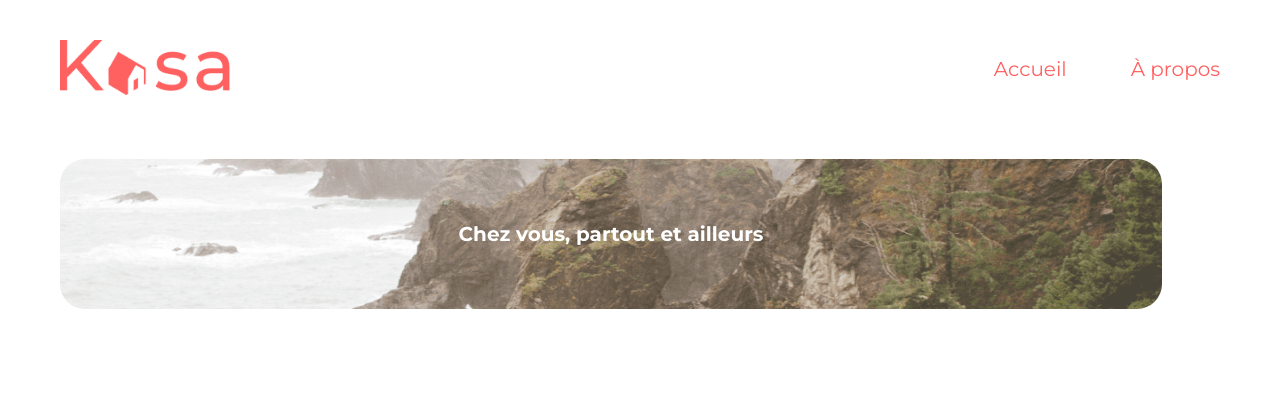
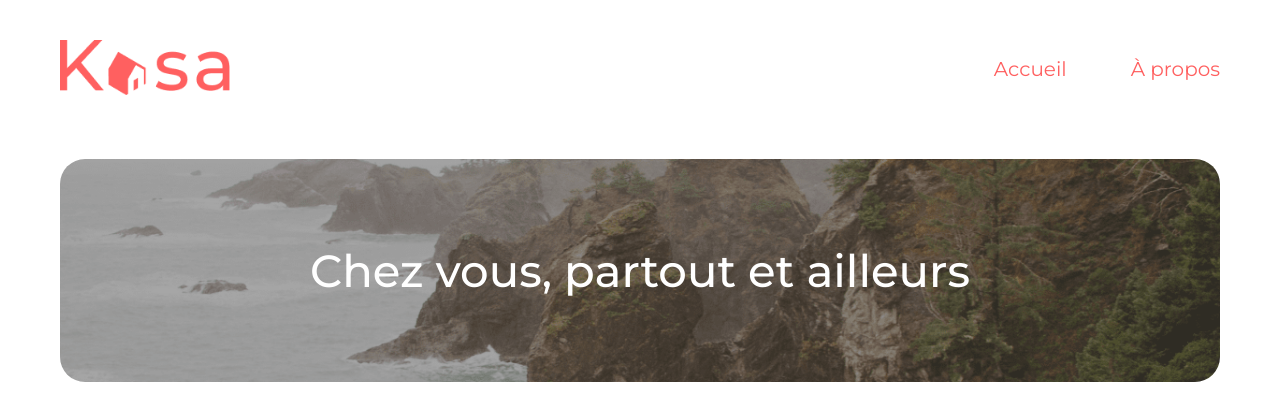
Before and after one commit to claractnn/P7-OpenClassrooms-Kasa, a React (Create React App) app: page / in a window 1280 px wide. Shown: the top 420 px of the page. Built offline with nearby package versions, Linux system fonts and the light colour scheme.

Commit message:
change size font

```diff
--- a/src/styles/sass/layout/_Banner.scss
+++ b/src/styles/sass/layout/_Banner.scss
@@ -3,22 +3,23 @@
 @import '../../utils/base';
 
 .banner {
-    width: 95%;
     display: flex;
     justify-content: center;
     align-items: center;
     &_title {
         position: absolute;
         color: #FFF;
-        font-size: 20px;
+        font-size: 45px;
+        font-weight: 500;
         z-index: 1;
     }
     &_img {
         position: relative;
         overflow: hidden;
         object-fit: cover;
-        height: 150px;
+        height: 223px;
         width: 100%;
         border-radius: 25px;
+        filter: brightness(65%);
     }
 }
--- a/src/styles/sass/main.css
+++ b/src/styles/sass/main.css
@@ -113,7 +113,6 @@ a {
 }
 
 .banner {
-  width: 95%;
   display: flex;
   justify-content: center;
   align-items: center;
@@ -121,7 +120,8 @@ a {
 .banner_title {
   position: absolute;
   color: #FFF;
-  font-size: 20px;
+  font-size: 45px;
+  font-weight: 500;
   z-index: 1;
 }
 .banner_img {
@@ -129,9 +129,10 @@ a {
   overflow: hidden;
   -o-object-fit: cover;
      object-fit: cover;
-  height: 150px;
+  height: 223px;
   width: 100%;
   border-radius: 25px;
+  filter: brightness(65%);
 }
 
 * {
```
Also changed, not shown: 1 other file (tests, documents, lock files or other folders).
